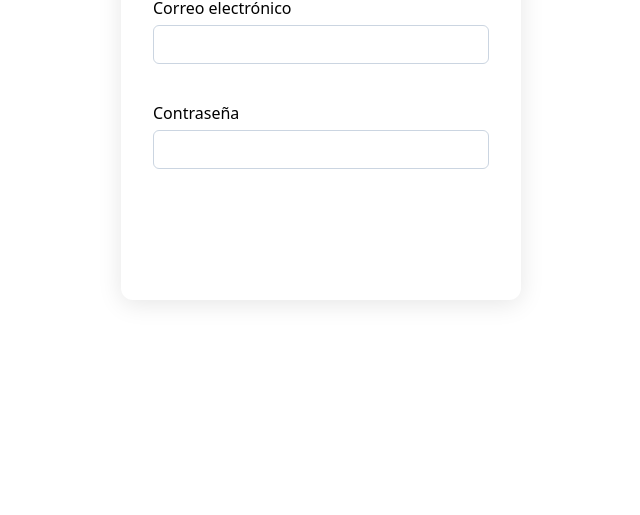
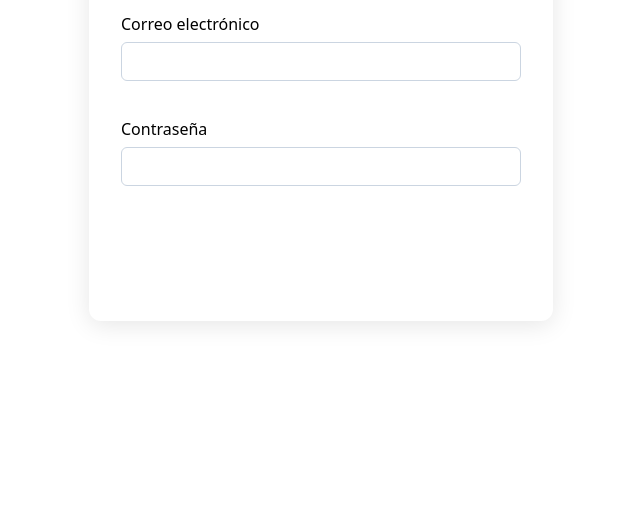
Before and after one commit to rarevali/despliegue2627, a website: page index.html in a window 1280 px wide. Shown: the part 301-816 px from the top of the page, without its empty margins (319-959 px from the left). Drawn offline with Linux system fonts and the light colour scheme.

Commit message:
arreglar css

```diff
--- a/css/style.css
+++ b/css/style.css
@@ -1,26 +1,103 @@
 root {
   --primary: #2563eb;
-  --error:   #dc2626;
-  --bg:      #f9fafb;
-  --card:    #ffffff;
+  --error: #dc2626;
+  --bg: #f9fafb;
+  --card: #fff;
 }
+
+
 @media (prefers-color-scheme: dark) {
-  :root { --bg: #111827; --card: #1f2937; }
-  body  { color: #f9fafb; }
+  :root {
+    --bg: #111827;
+    --card: #1f2937;
+  }
+
+  body {
+    color: #f9fafb;
+  }
 }
-* { box-sizing: border-box; margin: 0; padding: 0; }
-body { min-height: 100vh; display: grid; place-items: center;
-       background: var(--bg); font-family: system-ui, sans-serif; }
-.login-container { background: var(--card); padding: 2rem;
-  border-radius: 12px; box-shadow: 0 4px 24px rgba(0,0,0,.1); width: min(400px,90%); }
-h1 { text-align: center; margin-bottom: 1.5rem; }
-.field { display: flex; flex-direction: column; gap: .4rem; margin-bottom: 1rem; }
-input  { padding: .6rem .8rem; border: 1.5px solid #cbd5e1;
-         border-radius: 6px; font-size: 1rem; }
-input:focus { outline: 2px solid var(--primary); border-color: transparent; }
-button { width: 100%; padding: .75rem; background: var(--primary);
-         color: #fff; border: none; border-radius: 6px;
-         font-size: 1rem; cursor: pointer; margin-top: .5rem; }
-button:hover { filter: brightness(1.1); }
-.error { color: var(--error); font-size: .85rem; min-height: 1.1em; }
-.msg   { text-align: center; margin-top: .75rem; font-weight: 500; }
+
+
+- {
+  box-sizing: border-box;
+  margin: 0;
+  padding: 0;
+}
+
+
+body {
+  min-height: 100vh;
+  display: grid;
+  place-items: center;
+  background: var(--bg);
+  font-family: system-ui, sans-serif;
+}
+
+
+.login-container {
+  background: var(--card);
+  padding: 2rem;
+  border-radius: 12px;
+  box-shadow: 0 4px 24px rgb(0 0 0 / 10%);
+  width: min(400px, 90%);
+}
+
+
+h1 {
+  text-align: center;
+  margin-bottom: 1.5rem;
+}
+
+
+.field {
+  display: flex;
+  flex-direction: column;
+  gap: .4rem;
+  margin-bottom: 1rem;
+}
+
+
+input {
+  padding: .6rem .8rem;
+  border: 1.5px solid #cbd5e1;
+  border-radius: 6px;
+  font-size: 1rem;
+}
+
+
+input:focus {
+  outline: 2px solid var(--primary);
+  border-color: transparent;
+}
+
+
+button {
+  width: 100%;
+  padding: .75rem;
+  background: var(--primary);
+  color: #fff;
+  border: none;
+  border-radius: 6px;
+  font-size: 1rem;
+  cursor: pointer;
+  margin-top: .5rem;
+}
+
+
+button:hover {
+  filter: brightness(1.1);
+}
+
+
+.error {
+  color: var(--error);
+  font-size: .85rem;
+  min-height: 1.1em;
+}
+
+
+.msg {
+  text-align: center;
+  margin-top: .75rem;
+  font-weight: 500;
+}
```
